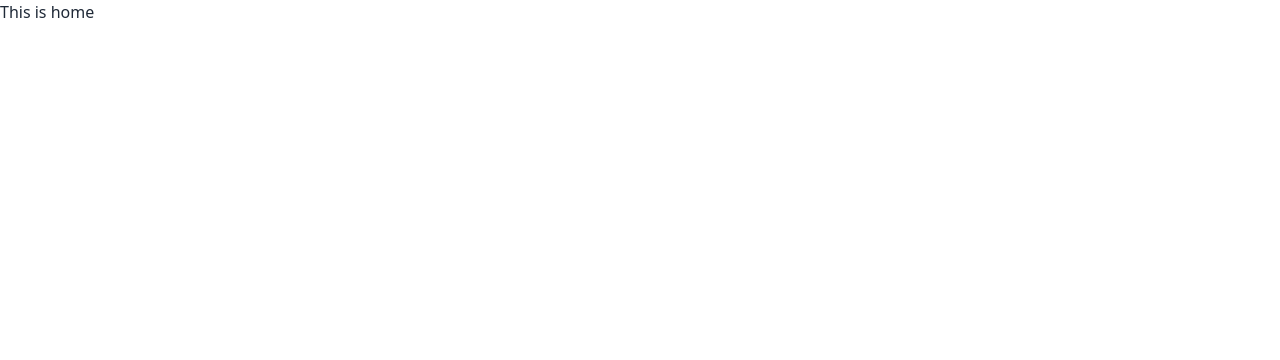
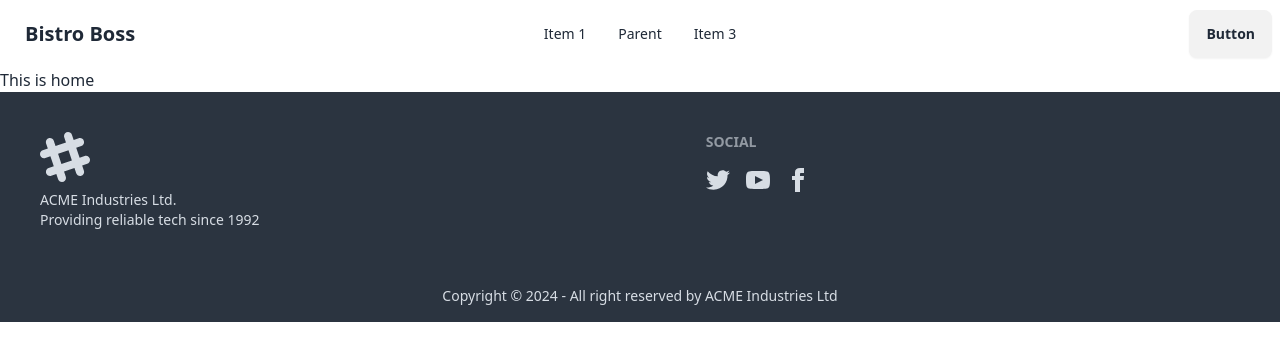
Before and after one commit to Mohammod-Ali/bistro-boss-client, a React (Vite) app: page / in a window 1280 px wide. Shown: the top 360 px of the page. Built offline with nearby package versions, Linux system fonts and the light colour scheme.

Commit message:
react route added

```diff
--- a/src/Layout/Main.jsx
+++ b/src/Layout/Main.jsx
@@ -1,10 +1,14 @@
 import { Outlet } from "react-router-dom";
+import Footer from "../Page/Shared/Footer/Footer";
+import Navbar from "../Page/Shared/Navbar/Navbar";
 
 
 const Main = () => {
     return (
         <div>
+            <Navbar></Navbar>
             <Outlet></Outlet>
+            <Footer></Footer>
         </div>
     );
 };
--- /dev/null
+++ b/src/Page/Shared/Footer/Footer.jsx
@@ -0,0 +1,72 @@
+
+const Footer = () => {
+    return (
+        <footer>
+          <div className="footer bg-neutral text-neutral-content p-10">
+  <aside>
+    <svg
+      width="50"
+      height="50"
+      viewBox="0 0 24 24"
+      xmlns="http://www.w3.org/2000/svg"
+      fillRule="evenodd"
+      clipRule="evenodd"
+      className="fill-current">
+      <path
+        d="M22.672 15.226l-2.432.811.841 2.515c.33 1.019-.209 2.127-1.23 2.456-1.15.325-2.148-.321-2.463-1.226l-.84-2.518-5.013 1.677.84 2.517c.391 1.203-.434 2.542-1.831 2.542-.88 0-1.601-.564-1.86-1.314l-.842-2.516-2.431.809c-1.135.328-2.145-.317-2.463-1.229-.329-1.018.211-2.127 1.231-2.456l2.432-.809-1.621-4.823-2.432.808c-1.355.384-2.558-.59-2.558-1.839 0-.817.509-1.582 1.327-1.846l2.433-.809-.842-2.515c-.33-1.02.211-2.129 1.232-2.458 1.02-.329 2.13.209 2.461 1.229l.842 2.515 5.011-1.677-.839-2.517c-.403-1.238.484-2.553 1.843-2.553.819 0 1.585.509 1.85 1.326l.841 2.517 2.431-.81c1.02-.33 2.131.211 2.461 1.229.332 1.018-.21 2.126-1.23 2.456l-2.433.809 1.622 4.823 2.433-.809c1.242-.401 2.557.484 2.557 1.838 0 .819-.51 1.583-1.328 1.847m-8.992-6.428l-5.01 1.675 1.619 4.828 5.011-1.674-1.62-4.829z"></path>
+    </svg>
+    <p>
+      ACME Industries Ltd.
+      <br />
+      Providing reliable tech since 1992
+    </p>
+  </aside>
+  <nav>
+    <h6 className="footer-title">Social</h6>
+    <div className="grid grid-flow-col gap-4">
+      <a>
+        <svg
+          xmlns="http://www.w3.org/2000/svg"
+          width="24"
+          height="24"
+          viewBox="0 0 24 24"
+          className="fill-current">
+          <path
+            d="M24 4.557c-.883.392-1.832.656-2.828.775 1.017-.609 1.798-1.574 2.165-2.724-.951.564-2.005.974-3.127 1.195-.897-.957-2.178-1.555-3.594-1.555-3.179 0-5.515 2.966-4.797 6.045-4.091-.205-7.719-2.165-10.148-5.144-1.29 2.213-.669 5.108 1.523 6.574-.806-.026-1.566-.247-2.229-.616-.054 2.281 1.581 4.415 3.949 4.89-.693.188-1.452.232-2.224.084.626 1.956 2.444 3.379 4.6 3.419-2.07 1.623-4.678 2.348-7.29 2.04 2.179 1.397 4.768 2.212 7.548 2.212 9.142 0 14.307-7.721 13.995-14.646.962-.695 1.797-1.562 2.457-2.549z"></path>
+        </svg>
+      </a>
+      <a>
+        <svg
+          xmlns="http://www.w3.org/2000/svg"
+          width="24"
+          height="24"
+          viewBox="0 0 24 24"
+          className="fill-current">
+          <path
+            d="M19.615 3.184c-3.604-.246-11.631-.245-15.23 0-3.897.266-4.356 2.62-4.385 8.816.029 6.185.484 8.549 4.385 8.816 3.6.245 11.626.246 15.23 0 3.897-.266 4.356-2.62 4.385-8.816-.029-6.185-.484-8.549-4.385-8.816zm-10.615 12.816v-8l8 3.993-8 4.007z"></path>
+        </svg>
+      </a>
+      <a>
+        <svg
+          xmlns="http://www.w3.org/2000/svg"
+          width="24"
+          height="24"
+          viewBox="0 0 24 24"
+          className="fill-current">
+          <path
+            d="M9 8h-3v4h3v12h5v-12h3.642l.358-4h-4v-1.667c0-.955.192-1.333 1.115-1.333h2.885v-5h-3.808c-3.596 0-5.192 1.583-5.192 4.615v3.385z"></path>
+        </svg>
+      </a>
+    </div>
+  </nav>
+</div>
+<div className="footer footer-center bg-neutral text-neutral-content p-4">
+  <div>
+    <p>Copyright © {new Date().getFullYear()} - All right reserved by ACME Industries Ltd</p>
+  </div>
+</div>
+        </footer>
+    );
+};
+
+export default Footer;
--- /dev/null
+++ b/src/Page/Shared/Navbar/Navbar.jsx
@@ -0,0 +1,53 @@
+
+const Navbar = () => {
+
+    const navOptions = <>
+      <li><a>Item 1</a></li>
+        <li>
+          <a>Parent</a>
+
+        </li>
+        <li><a>Item 3</a></li>
+    </>
+
+    return (
+        <>
+           <div className="navbar bg-base-100">
+  <div className="navbar-start">
+    <div className="dropdown">
+      <div tabIndex={0} role="button" className="btn btn-ghost lg:hidden">
+        <svg
+          xmlns="http://www.w3.org/2000/svg"
+          className="h-5 w-5"
+          fill="none"
+          viewBox="0 0 24 24"
+          stroke="currentColor">
+          <path
+            strokeLinecap="round"
+            strokeLinejoin="round"
+            strokeWidth="2"
+            d="M4 6h16M4 12h8m-8 6h16" />
+        </svg>
+      </div>
+      <ul
+        tabIndex={0}
+        className="menu menu-sm dropdown-content bg-base-100 rounded-box z-[1] mt-3 w-52 p-2 shadow">
+      {navOptions}
+      </ul>
+    </div>
+    <a className="btn btn-ghost text-xl">Bistro Boss</a>
+  </div>
+  <div className="navbar-center hidden lg:flex">
+    <ul className="menu menu-horizontal px-1">
+      {navOptions}
+    </ul>
+  </div>
+  <div className="navbar-end">
+    <a className="btn">Button</a>
+  </div>
+</div>
+        </>
+    );
+};
+
+export default Navbar;
--- a/src/main.jsx
+++ b/src/main.jsx
@@ -8,6 +8,8 @@
 
 createRoot(document.getElementById('root')).render(
   <StrictMode>
+    <div className='max-w-screen-xl mx-auto'>
     <RouterProvider router={router} />
+    </div>
   </StrictMode>,
 )
```
